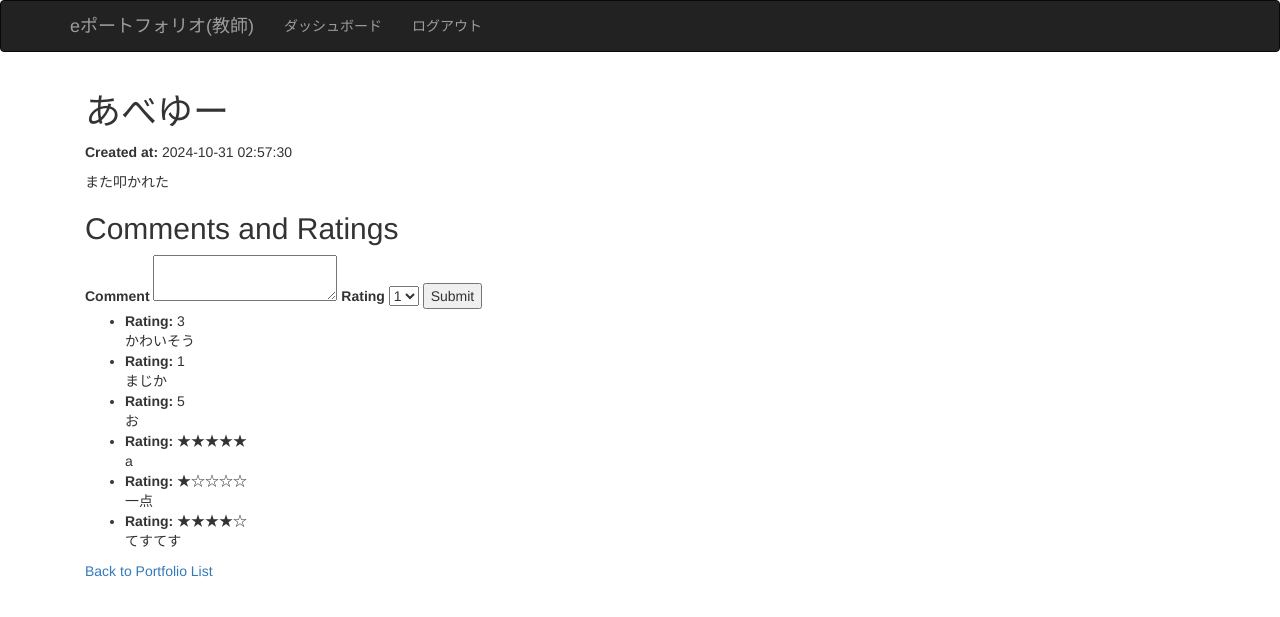
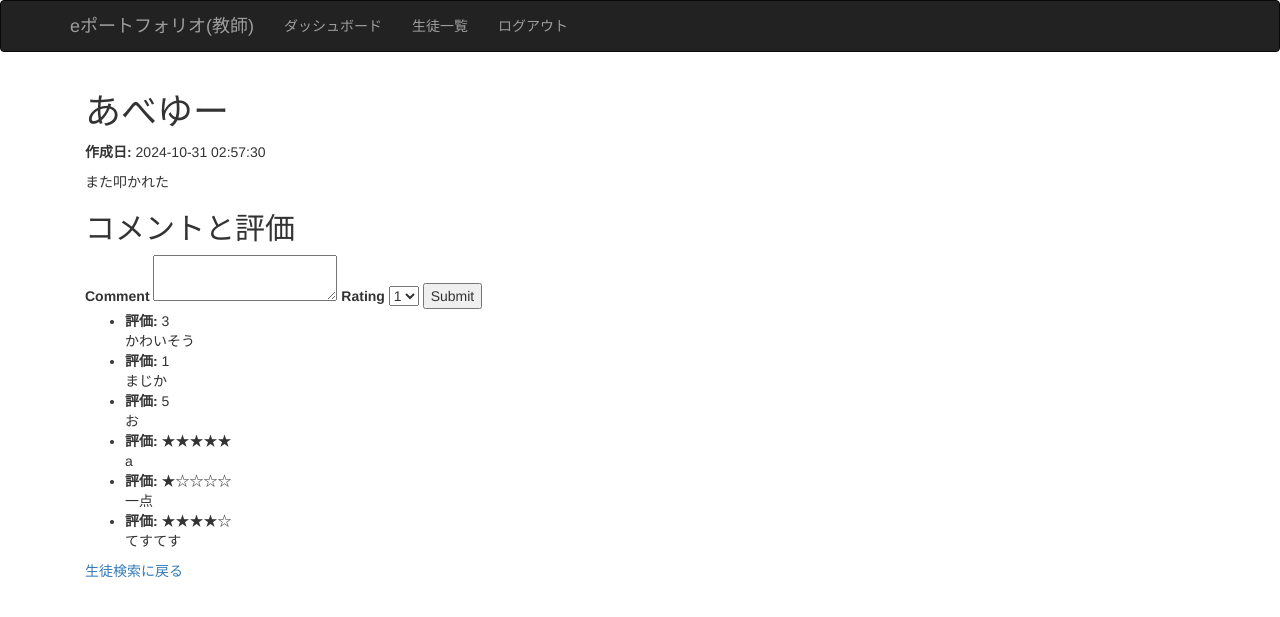
Before and after one commit to furuyashikiiori/Eport-folio, a Flask app: page /portfolio/1 in a window 1280 px wide. Shown: the top 617 px of the page. Run offline with Flask 3, Linux system fonts and the light colour scheme; a user stored in the database is signed in; data comes from the database, SQL or seed files in the repository; both versions use the stored data as it was after the commit; some libraries are stand-ins or nearby versions.

Commit message:
細かい編集(英語→日本語、生徒一覧表示)

```diff
--- a/app.py
+++ b/app.py
@@ -281,6 +281,20 @@ def teacher_dashboard():
 
     return render_template('teacher_dashboard.html', form=form, students=students)
 
+@app.route('/students_list')
+def students_list():
+    if 'user_id' not in session or session.get('role') != 'teacher':
+        flash('You need to be logged in as a teacher to view this page.', 'danger')
+        return redirect(url_for('login'))
+
+    conn = get_db_connection()
+    cursor = conn.cursor()
+    cursor.execute("SELECT * FROM user WHERE role = 'student'")
+    students = cursor.fetchall()
+    conn.close()
+
+    return render_template('students_list.html', students=students)
+
 # @app.route('/view_portfolio/<int:student_id>')
 # def view_portfolio(student_id):
 #     if 'user_id' not in session or session.get('role') != 'teacher':
--- a/forms.py
+++ b/forms.py
@@ -6,20 +6,20 @@ class RegistrationForm(FlaskForm):
     username = StringField('Username', validators=[DataRequired(), Length(max=64)])
     password = PasswordField('Password', validators=[DataRequired()])
     role = SelectField('Role', choices=[('student', 'Student'), ('teacher', 'Teacher')], validators=[DataRequired()])
-    submit = SubmitField('Register')
+    submit = SubmitField('登録')
 
 class LoginForm(FlaskForm):
     username = StringField('Username', validators=[DataRequired(), Length(max=64)])
     password = PasswordField('Password', validators=[DataRequired()])
-    submit = SubmitField('Login')
+    submit = SubmitField('ログイン!')
 
 class PortfolioForm(FlaskForm):
-    title = StringField('Title', validators=[DataRequired(), Length(max=128)])
-    content = TextAreaField('Content', validators=[DataRequired()])
-    submit = SubmitField('Save')
+    title = StringField('タイトル', validators=[DataRequired(), Length(max=128)])
+    content = TextAreaField('概要', validators=[DataRequired()])
+    submit = SubmitField('保存')
 
 class ProfileEditForm(FlaskForm):
-    student_number = StringField('Student Number', validators=[Length(max=20)])
+    student_number = StringField('学籍番号', validators=[Length(max=20)])
     name = StringField('Name', validators=[Length(max=100)])
     grade = StringField('Grade', validators=[Length(max=10)])
     graduation_year = StringField('Graduation Year', validators=[Length(max=4)])
@@ -27,8 +27,8 @@ class ProfileEditForm(FlaskForm):
     submit = SubmitField('Save Changes')
 
 class SearchForm(FlaskForm):
-    search_query = StringField('name', validators=[DataRequired()])
-    submit = SubmitField('Search')
+    search_query = StringField('username', validators=[DataRequired()])
+    submit = SubmitField('検索')
 
 class CommentForm(FlaskForm):
     comment = TextAreaField('Comment', validators=[DataRequired()])
--- a/templates/base2.html
+++ b/templates/base2.html
@@ -16,9 +16,7 @@
     <div class="navbar navbar-inverse" role="navigation">
       <div class="container">
         <div class="navbar-header">
-          <a class="navbar-brand" href="{{ url_for('index') }}"
-            >eポートフォリオ(教師)</a
-          >
+          <a class="navbar-brand">eポートフォリオ(教師)</a>
         </div>
         <div class="navbar-collapse collapse">
           <ul class="nav navbar-nav">
@@ -30,6 +28,7 @@
             <li>
               <a href="{{ url_for('teacher_dashboard') }}">ダッシュボード</a>
             </li>
+            <li><a href="{{ url_for('students_list') }}">生徒一覧</a></li>
             <li><a href="{{ url_for('logout') }}">ログアウト</a></li>
             {% endif %}
           </ul>
--- a/templates/index.html
+++ b/templates/index.html
@@ -1,5 +1,5 @@
 {% extends "base.html" %} {% block title %}ホーム{% endblock %} {% block content
 %}
 <div class="page-header"><h1>ホームページ</h1></div>
-<p>ようこそ、eポートフォリオへ！ログインして始めましょう。</p>
+<p>ようこそ、eポートフォリオへ！</p>
 {% endblock %}
--- a/templates/portfolio.html
+++ b/templates/portfolio.html
@@ -19,6 +19,6 @@
     <p>{{ portfolio.created_at }}</p>
   </div>
   {% endfor %}
-  <a href="{{ url_for('index') }}">Back to Home</a>
+  <a href="{{ url_for('index') }}">ホームに戻る</a>
 </div>
 {% endblock %}
--- a/templates/teacher_portfolio_detail.html
+++ b/templates/teacher_portfolio_detail.html
@@ -2,10 +2,10 @@
 content %}
 <div class="container">
   <h1>{{ portfolio.title }}</h1>
-  <p><strong>Created at:</strong> {{ portfolio.created_at }}</p>
+  <p><strong>作成日:</strong> {{ portfolio.created_at }}</p>
   <div>{{ portfolio.content }}</div>
 
-  <h2>Comments and Ratings</h2>
+  <h2>コメントと評価</h2>
   <form
     method="POST"
     action="{{ url_for('show_portfolio_with_comment', portfolio_id=portfolio.id) }}"
@@ -17,12 +17,12 @@ content %}
   <ul>
     {% for comment in comments %}
     <li>
-      <strong>Rating:</strong> {{ comment['rating'] }} <br />
+      <strong>評価:</strong> {{ comment['rating'] }} <br />
       {{ comment['comment'] }}
     </li>
     {% endfor %}
   </ul>
 
-  <a href="{{ url_for('portfolio') }}">Back to Portfolio List</a>
+  <a href="{{ url_for('teacher_dashboard') }}">生徒検索に戻る</a>
 </div>
 {% endblock %}
```
Also changed, not shown: templates/portfolio_detail.html (+4 -11 lines), templates/students_list.html (added, +25 -0 lines), templates/view_portfolio.html (+0 -45 lines), eportfolio.db.
